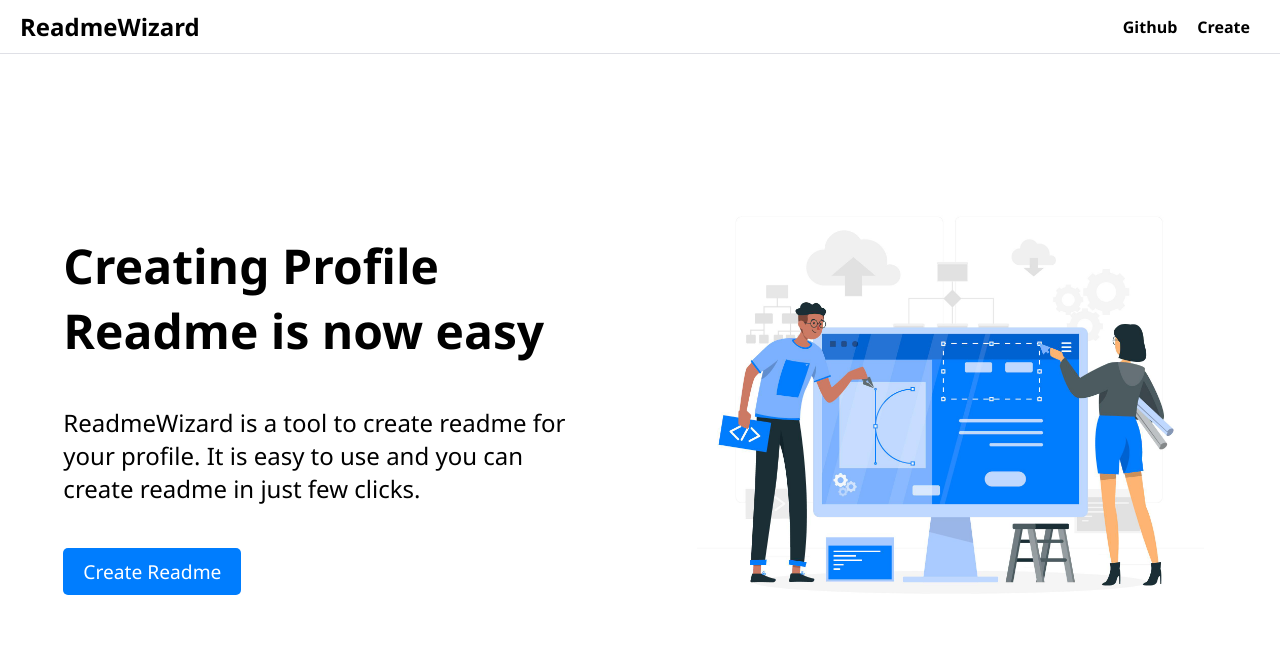
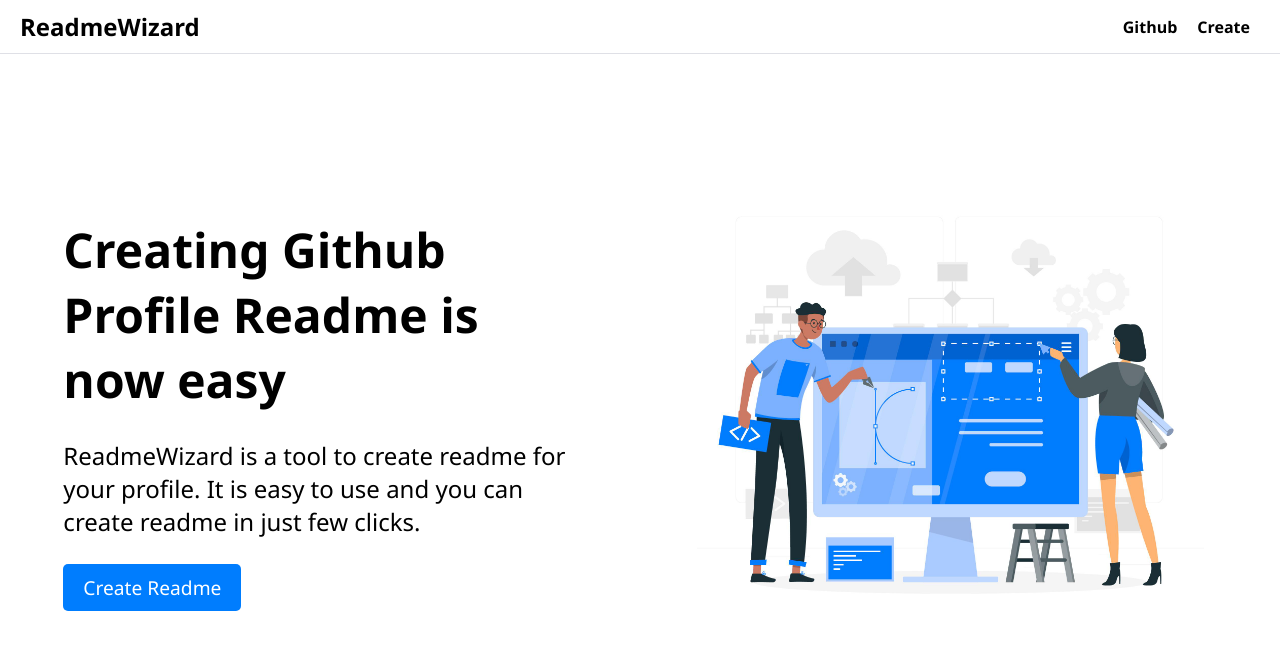
Before and after one commit to mspatel18/ReadmeWizard, a React (Vite) app: page / in a window 1280 px wide. Shown: the top 650 px of the page. Built offline with nearby package versions, Linux system fonts and the light colour scheme.

Commit message:
update files

```diff
--- a/src/pages/Landing.jsx
+++ b/src/pages/Landing.jsx
@@ -18,7 +18,7 @@ export default function Landing() {
                     <div className="landing-left">
 
                     <div className="main-title">
-                        Creating Profile Readme is now easy
+                        Creating Github Profile Readme is now easy
                     </div>
                     <p>
                         ReadmeWizard is a tool to create readme for your profile. It is easy to use and you can create readme in just few clicks.
```
